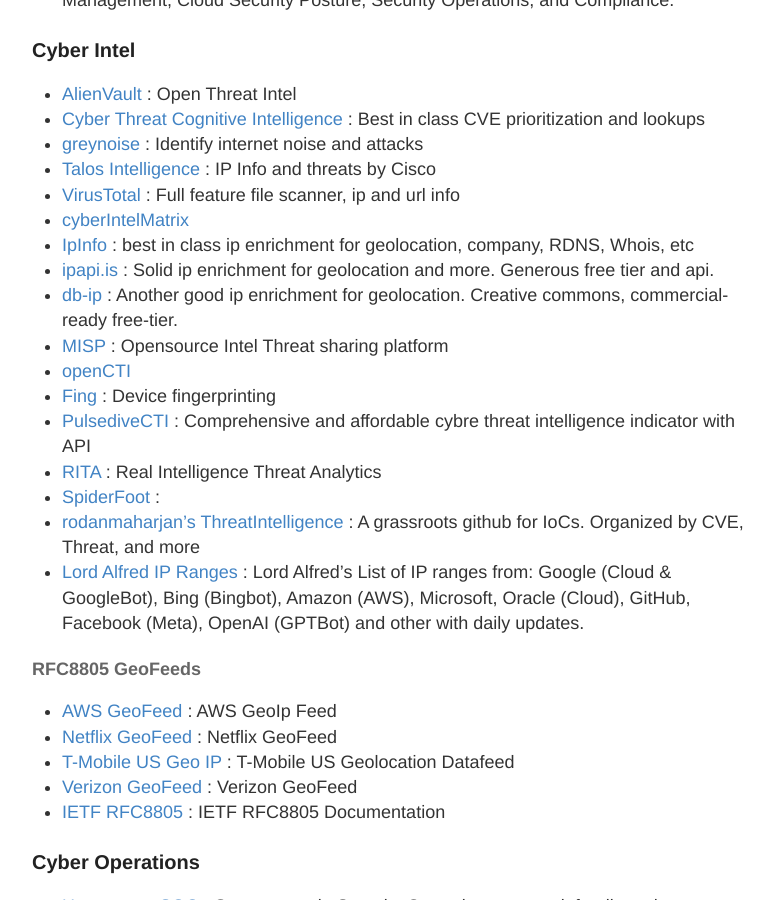
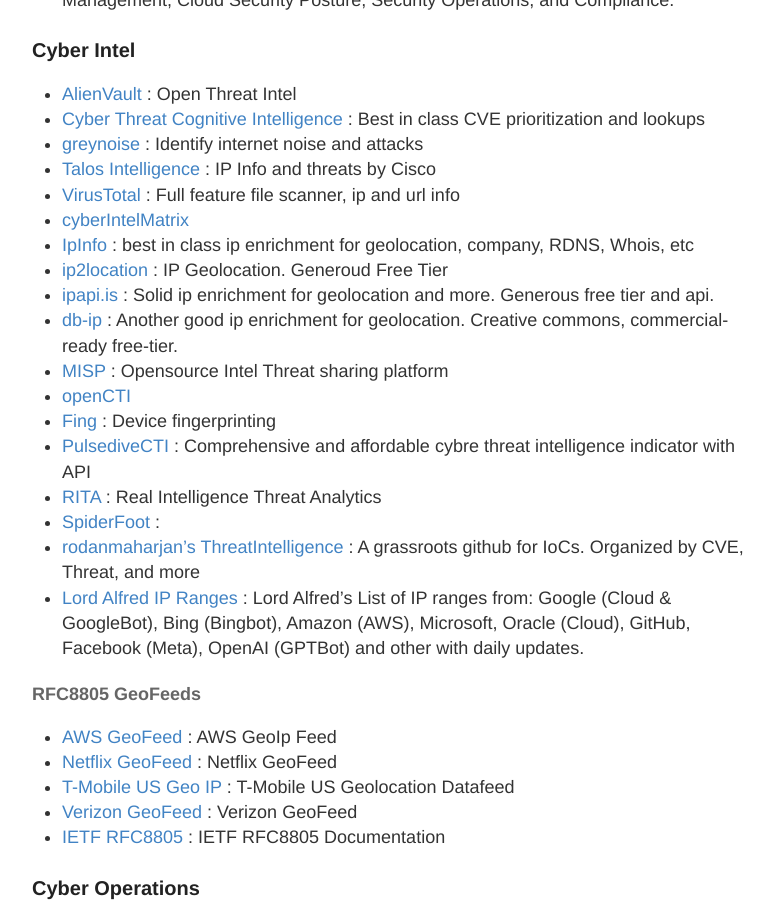
Before and after one commit to stevehenderson/stevehenderson.github.io, a Jekyll site: the page built from links.md, in a window 1280 px wide and 900 px high, scrolled down 4641 px. Shown: the whole window, without its empty margins (248-1022 px from the left). Built offline with Jekyll 4.4.1, drawn with Linux system fonts in a browser that asks for light colours.

Commit message:
Update links.md

```diff
--- a/links.md
+++ b/links.md
@@ -147,6 +147,7 @@
    * [VirusTotal](https://www.virustotal.com/) : Full feature file scanner, ip and url info
    * [cyberIntelMatrix](https://cyberintelmatrix.com/)
    * [IpInfo](https://ipinfo.io/) : best in class ip enrichment for geolocation, company, RDNS, Whois, etc
+   * [ip2location](https://lite.ip2location.com/) : IP Geolocation.  Generoud Free Tier
    * [ipapi.is](https://ipapi.is/) : Solid ip enrichment for geolocation and more.  Generous free tier and api.
    * [db-ip](https://db-ip.com/) : Another good ip enrichment for geolocation.  Creative commons, commercial-ready free-tier.
    * [MISP](https://misp-project.org/) : Opensource Intel Threat sharing platform
```
